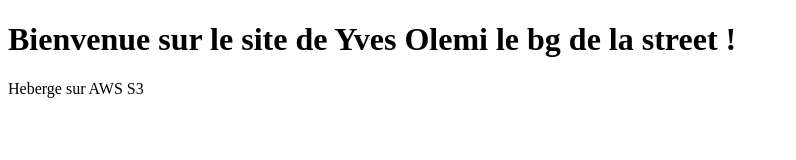
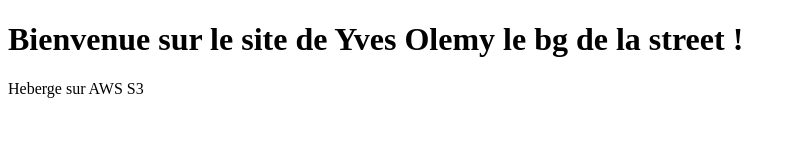
Before and after one commit to dimitriangely/site-aws, a plain HTML site: page index.html in a window 1280 px wide. Shown: the whole page, without its empty margins (0-796 px from the left). Drawn offline with Linux system fonts and the light colour scheme.

Commit message:
Update index.html content

```diff
--- a/index.html
+++ b/index.html
@@ -4,7 +4,7 @@
   <title>Yves Olemi le bg de la street Website</title>
 </head>
 <body>
-  <h1>Bienvenue sur le site de Yves Olemi le bg de la street !</h1>
+  <h1>Bienvenue sur le site de Yves Olemy le bg de la street !</h1>
   <p>Heberge sur AWS S3</p>
 </body>
 </html>
```
